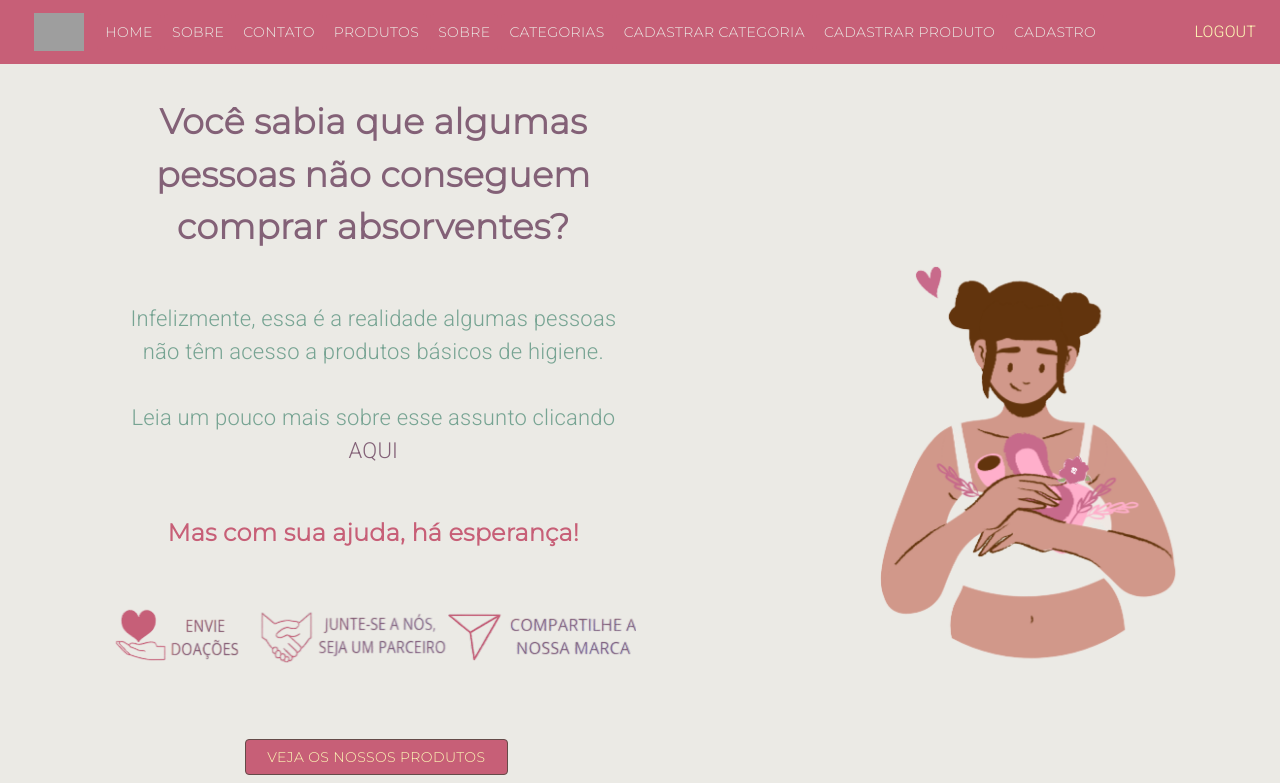
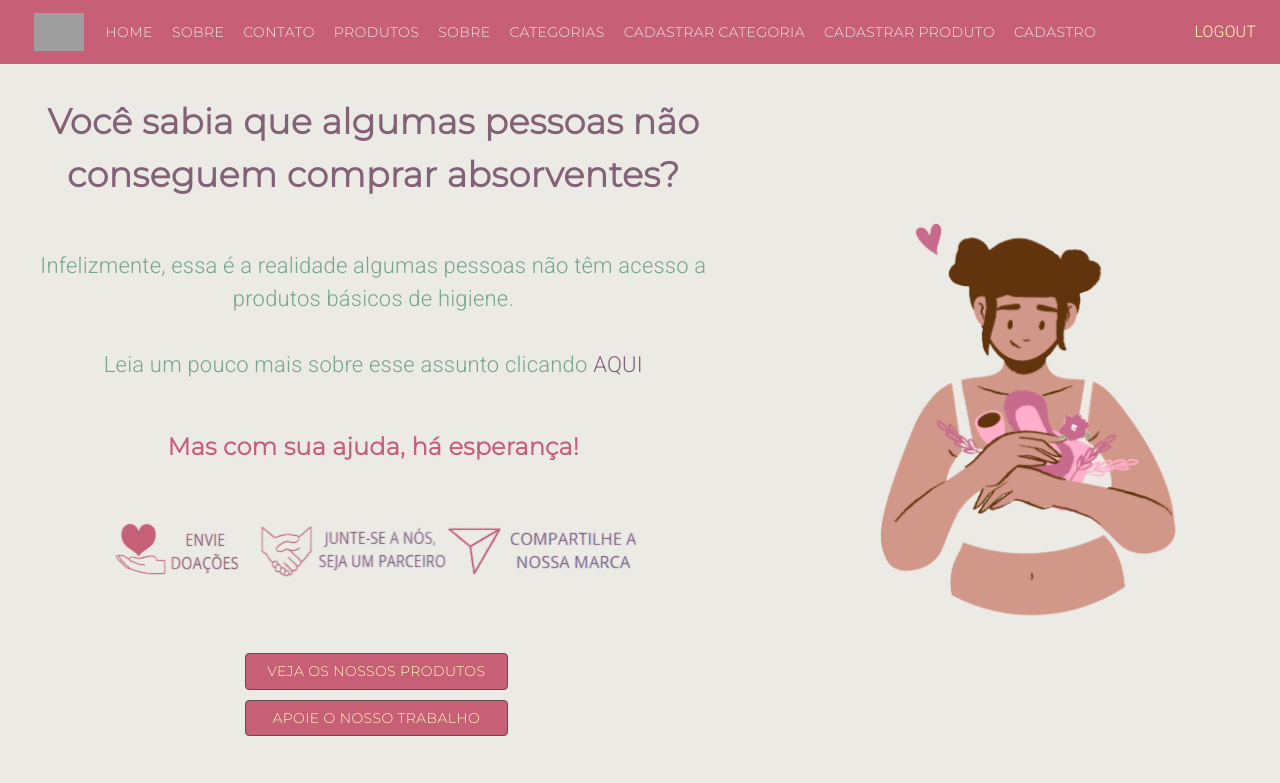
Before and after one commit to Mrnho1/BMC-Front, a React (Vite) app: page /contato in a window 1280 px wide. Shown: the top 783 px of the page. Built offline with nearby package versions, Linux system fonts and the light colour scheme; grey boxes are pictures that could not be loaded.

Commit message:
Comentando o código e ajustando imagens

```diff
--- a/src/paginas/contato/Contato.css
+++ b/src/paginas/contato/Contato.css
@@ -1,6 +1,7 @@
+/* Importação da fonte usada na página */
 @import url('https://fonts.googleapis.com/css2?family=Montserrat:wght@300&display=swap');
 
-
+/* váriaveis de cores padrão do site */
 :root {
   --color-OffWhite: #ebeae5;
   --color-Yellow: #fefab6;
@@ -11,60 +12,57 @@
   --color-Black: #000000;
 }
 
+/* Centralizando e estilizando o fundo da página */
 .caixaContato {
   display: flex;
-  justify-content: center;
   align-items: center;
-  align-content: center;
   background-color: var(--color-OffWhite);
 }
 
+/* Inserção de cor, mudança de fonte, peso e tamanho do texto, centralização dos items e espaçamento */
 .titulo1 {
   color: #836177 !important;
   font-weight: bolder !important;
   font-size: 35px !important;
   display: flex;
-  justify-content: center;
   text-align: center;
   padding: 2rem;
   font-family: 'Montserrat', sans-serif !important;
 }
 
+/* Inserção de cor, mudança de peso e tamanho de texto, centralização do texto e espaçamento */
 .texto1 {
   font-size: 22px !important;
   color: #77a493;
-  align-items: center;
-  justify-content: center;
   text-align: center;
   padding: 1rem;
   font-weight: 500 !important;
 }
 
+/* Inserção de cor, mudança de fonte, peso e tamanho de texto, centralização do texto e espaçamento */
 .texto2 {
   font-size: 24px !important;
   color: #c75f77;
   font-weight: bold !important;
-  align-items: center;
   display: flex;
   justify-content: center;
-  text-align: center;
   padding: 2rem;
   font-family: 'Montserrat', sans-serif !important;
 }
 
+/* Centralizando as imagens que vão funcionar com link */
 .bttnImagens{
   display: flex;
-  flex-direction: row;
   justify-content: center;
 }
 
+/* Transformando em coluna e espaçando os botões */
 .btnContato {
-  display: flex;
-  justify-content: center;
   flex-direction: column;
   padding: 3rem;
 }
 
+/* Centralizando os botões */
 .btnContato button {
   display: flex;
   justify-content: center;
--- a/src/paginas/contato/Contato.tsx
+++ b/src/paginas/contato/Contato.tsx
@@ -8,17 +8,17 @@ import { Link } from "react-router-dom";
 function Contato() {
   return (
     <>
+    {/* Início do Grid que estiliza a página */}
       <Grid className="caixaContato">
+        {/* Início do Grid container que abriga as informações da página e centraliza o conteúdo da página */}
         <Grid
           container
-          alignItems="center"
-          alignContent="center"
           justifyContent="center"
           item
           md={7}
         >
+          {/* Início de Grid item que abriga o texto principal da página */}
           <Grid item>
-            <Box paddingX={12}>
               <Typography className="titulo1">
                 Você sabia que algumas pessoas não conseguem comprar
                 absorventes?
@@ -28,6 +28,7 @@ function Contato() {
                 a produtos básicos de higiene.
                 <br />
                 <br /> Leia um pouco mais sobre esse assunto clicando{" "}
+                {/* Inserção de Link informativo, o onClick redireciona a outra janela para não fechar o nosso site*/}
                 <a
                   onClick={() =>
                     window.open(
@@ -42,22 +43,25 @@ function Contato() {
               <Typography className="texto2">
                 Mas com sua ajuda, há esperança!
               </Typography>
-            </Box>
           </Grid>
-
+           {/* Final de Grid item que abriga o texto principal da página */}
+           {/* Início de Grid item que abriga as imagens que serão clicáveis para apoio e contato */}
           <Grid item className="bttnImagens">
+            {/* Imagem que terá um link para doações (implementação futura) */}
           <img
               className="ApoieContato"
               src='/src/assets/BMC-IMAGENS/doacoes.png'
               alt=""
               width="26%"
             />
+             {/* Imagem que terá um link para parcerias (implementação futura) */}
             <img
               className="ApoieContato"
               src='/src/assets/BMC-IMAGENS/juntese.png'
               alt=""
               width="33%"
             />
+             {/* Imagem com um link para nosso instagram utilizando o onClick para não fechar nosso site */}
              <img
               className="ApoieContato"
               src='/src/assets/BMC-IMAGENS/compartilhe.png'
@@ -71,26 +75,33 @@ function Contato() {
 
             />
             </Grid>
-            <Box className="btnContato">
-              <Grid alignItems="center">
+            {/* Final de Grid item que abriga as imagens que serão clicáveis para apoio e contato */}
+            {/* Início da Grid que abriga e estiliza os botões */}
+              <Grid className="btnContato">
+                {/* Link do botão que redireciona a nossa página de produtos */}
               <Link to={"/produtos"}>
                   <Button fullWidth variant="outlined" style={{margin: '10px'}}>
                     Veja os nossos produtos
                   </Button>
                 </Link>
+                {/* Botão que terá um Link para redirecionar a pessoa para apoiar nosso projeto */}
                 <Button fullWidth variant="outlined">
                   Apoie o nosso trabalho
                 </Button>
               </Grid>
-            </Box>
-
-        </Grid>
+              {/* Final da Grid que abriga e estiliza os botões */}
+           </Grid>
+            {/* Final do Grid container que abriga as informações da página e centraliza o conteúdo da página */}
+            {/* Início da Grid que abriga a imagem ilustrativa escolhida para a página */}
         <Grid md={5}>
+          {/* Box que estiliza onde a imagem fica na tela */}
           <Box display={"flex"} justifyContent={"center"}>
             <img className="ImgContato" src={ImgContato} alt="" width="75%" />
           </Box>
         </Grid>
+         {/* Início da Grid que abriga a imagem ilustrativa escolhida para a página */}
       </Grid>
+         {/* Final do Grid que estiliza a página */}
     </>
   );
 }
--- a/src/paginas/home/Home.tsx
+++ b/src/paginas/home/Home.tsx
@@ -10,8 +10,8 @@ import TabProdutos from '../../components/produtos/tabProdutos/TabProdutos';
 
 function Home() {
   // Início da lógica
+
   // Variáveis usados na página Home
-
 const history = useNavigate();
 const token = useSelector<TokenState, TokenState["tokens"]>(
   (state) => state.tokens
```
